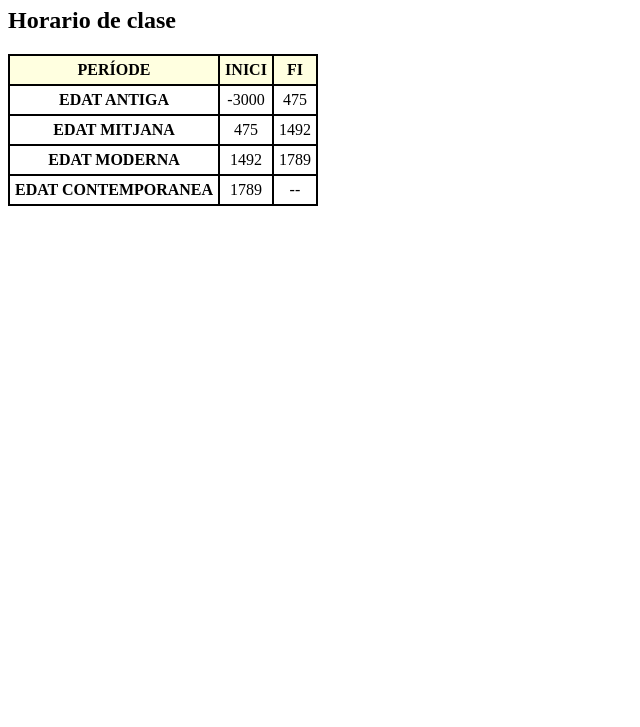
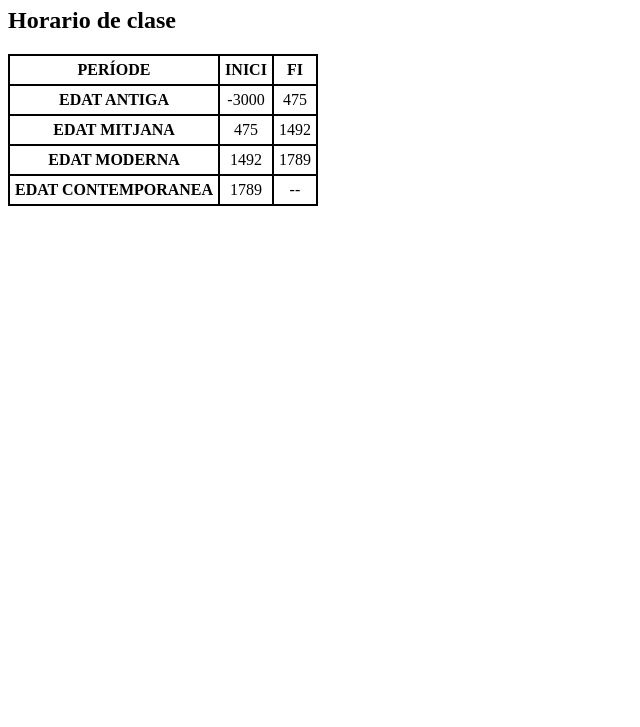
Before and after one commit to JVillar87/LLMM-AC2, a plain HTML site: page Tasca6b.html in a window 1280 px wide. Shown: the part 73-800 px from the top of the page, without its empty margins (0-640 px from the left). Drawn offline with Linux system fonts and the light colour scheme.

Commit message:
"Correciones"

```diff
--- a/Tasca6b.html
+++ b/Tasca6b.html
@@ -17,9 +17,6 @@
          margin: 1px;
          padding: 5px;
          text-align: center;
-       }
-       th {
-         background-color: lightyellow;
        }
     </style>
 </head>
```
